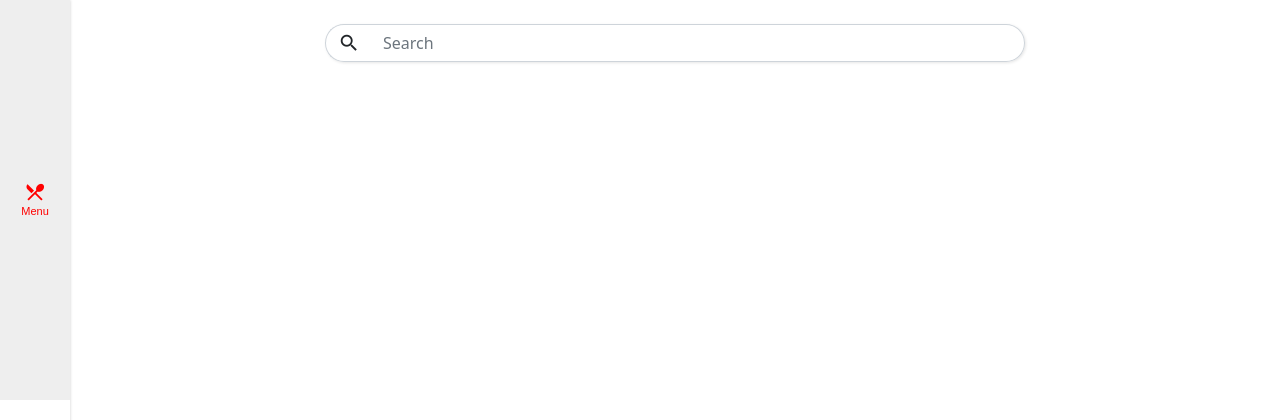
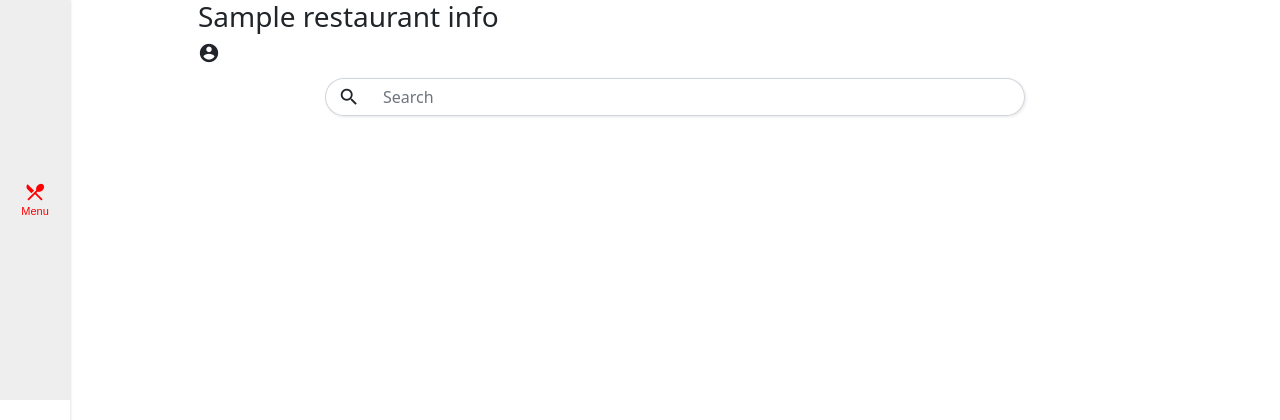
Before and after one commit to valentejorge/appeteats, a Python web app: template appetieats/templates/menu/menu.html in a window 1280 px wide. Shown: the top 420 px of the page. Run offline with Jinja, Linux system fonts and the light colour scheme; the template is opened without the code that fills it: most values are stand-ins (such as "Sample title", 1, 10 or a date in 2020).

Commit message:
update: add header for menu

```diff
--- a/appetieats/templates/menu/menu.html
+++ b/appetieats/templates/menu/menu.html
@@ -9,8 +9,12 @@
 {% block main %}
 <div class="menu-cart-container">
     <div class="menu active" id="menu">
+        <div class="top-app">
+            <h3> {{restaurant_info.name}} </h3>
+            <span class="material-icons nav_icon">account_circle</span>
+        </div>
         <div class="mx-auto search">
-            <div class="input-group mb-2 mt-4">
+            <div class="input-group mb-2 mt-2">
                 <span class="input-group-text bg-white border_right_none border_left_round">
                     <span class="material-icons nav_icon">search</span>
                 </span>
```
